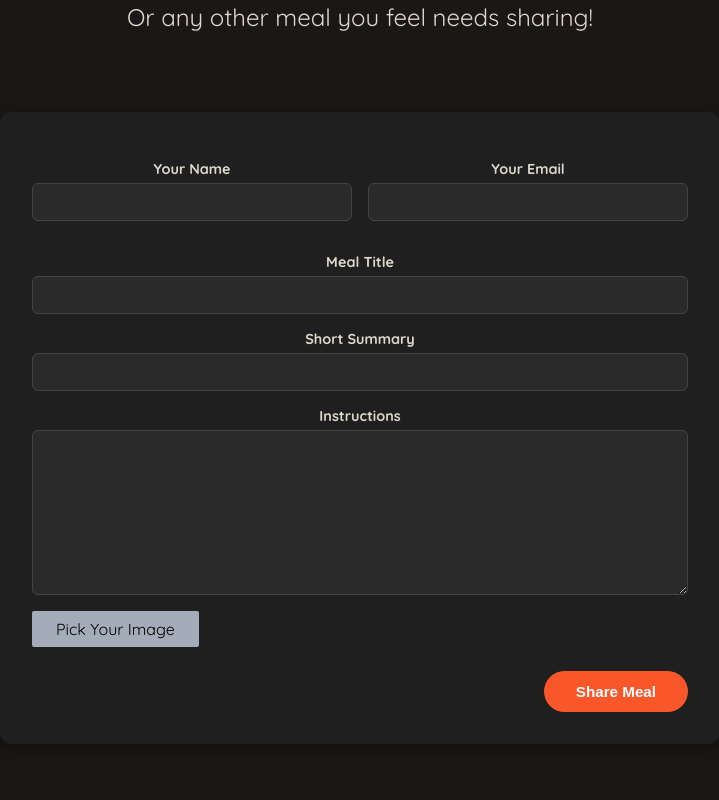
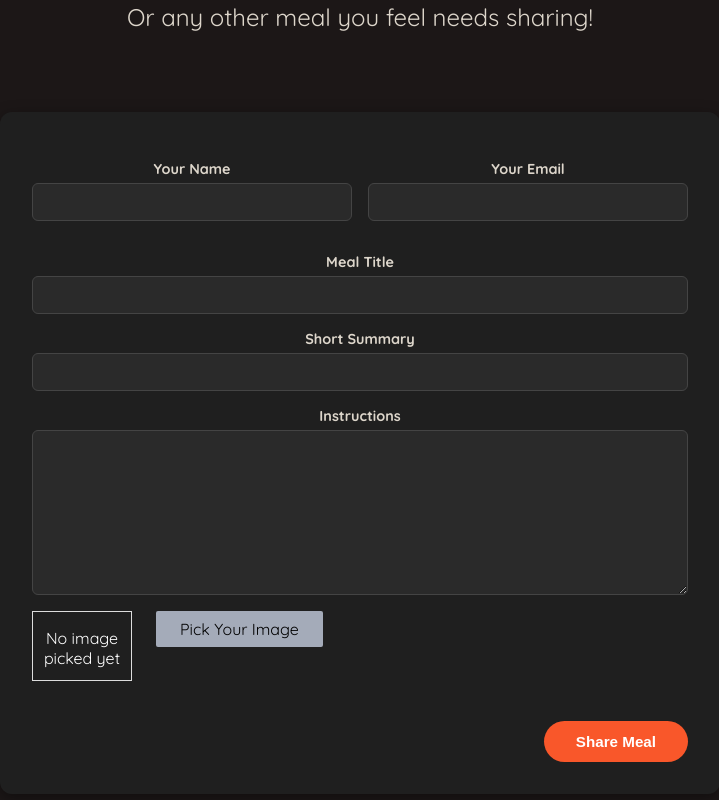
Before and after one commit to alainiranzi/Invading-Fullstack-with-Next-js, a Next.js app: page /meals in a window 1280 px wide. Shown: the part 481-1281 px from the top of the page, without its empty margins (280-999 px from the left). Built offline with nearby package versions, Linux system fonts and the light colour scheme.

Commit message:
added an image preview on the picker

```diff
--- a/src/app/components/meals/image-picker.js
+++ b/src/app/components/meals/image-picker.js
@@ -1,19 +1,48 @@
 'use client';
 
-import React, { useRef } from 'react';
+import React, { useRef, useState } from 'react';
+
 import classes from './image-picker.module.css';
 
 export default function ImagePicker({ label, name }) {
+  const [pickedImage, setPickedImage] = useState(null);
   const imageInput = useRef();
 
   function handlePickClick() {
     imageInput.current.click();
   }
 
+  function handleImageChange(event) {
+    const file = event.target.files[0];
+
+    if (!file) {
+      return;
+    }
+
+    const fileReader = new FileReader();
+
+    fileReader.onload = () => {
+      setPickedImage(fileReader.result);
+    };
+
+    fileReader.readAsDataURL(file);
+  }
+
   return (
     <div className={classes.picker}>
       <label htmlFor={name}>{label}</label>
       <div className={classes.controls}>
+        <div className={classes.preview}>
+          {!pickedImage && <p>No image picked yet</p>}
+          {pickedImage && (
+            <img
+              src={pickedImage}
+              alt="Selected"
+              className={classes.previewImage}
+            />
+          )}
+        </div>
+
         <input
           className={classes.input}
           type="file"
@@ -21,7 +50,9 @@ export default function ImagePicker({ label, name }) {
           accept="image/png,image/jpeg"
           name={name}
           ref={imageInput}
+          onChange={handleImageChange}
         />
+
         <button
           className={classes.button}
           type="button"
--- a/src/app/components/meals/image-picker.module.css
+++ b/src/app/components/meals/image-picker.module.css
@@ -32,3 +32,17 @@
 .picker .button:focus {
   background: #b3b9c6;
 }
+
+.preview {
+  width: 100px;
+  height: 70px;
+  border: 1px solid #ddd;
+  margin-bottom: 1rem;
+  position: relative;
+}
+
+.previewImage {
+  width: 100%;
+  height: 100%;
+  object-fit: cover;
+}
```
